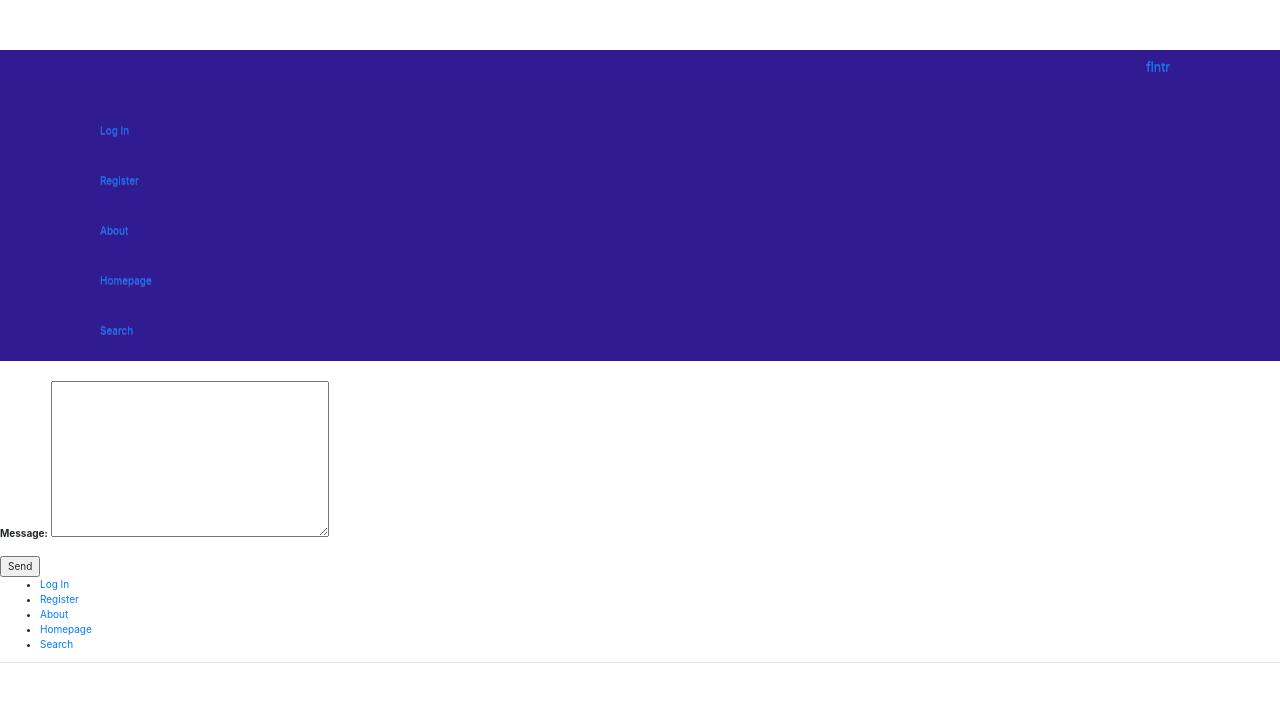
After one commit to mcwilson91/flntr, a Django app: a page that uses flntr_project/templates/flntr/send_request.html in a window 1280 px wide. The commit adds this page. Shown: the top 702 px of the page. Run offline with Django 3.2, Linux system fonts and the light colour scheme; data comes from the database, SQL or seed files in the repository; some libraries are stand-ins or nearby versions.

Commit message:
request form

```diff
--- a/flntr_project/flntr_app/forms.py
+++ b/flntr_project/flntr_app/forms.py
@@ -1,6 +1,6 @@
 from django import forms
 from django.contrib.auth.models import User, Group
-from flntr_app.models import Flat, FlatImage, StudentProfile, Room
+from flntr_app.models import Flat, FlatImage, StudentProfile, Room, Request
 from multiupload.fields import MultiImageField
 from django.forms.formsets import BaseFormSet
 
@@ -82,3 +82,9 @@ class ProfileForm(forms.ModelForm):
 	class Meta:
 		model = StudentProfile
 		fields = ('bio', 'picture')
+
+class RequestForm(forms.ModelForm):
+	message = forms.CharField(widget=forms.Textarea)
+	class Meta:
+		model = Request
+		fields = ('message',)
--- a/flntr_project/flntr_app/models.py
+++ b/flntr_project/flntr_app/models.py
@@ -74,10 +74,10 @@ class Request(models.Model):
 	student = models.ForeignKey(StudentProfile)
 	message = models.TextField(blank=True)
 
-	def save(self):
-		if not self.id:
-			self.landlord = self.room.flat.owner
-		super(Request, self).save()
+	#def save(self):
+	#	if not self.id:
+	#		self.landlord = self.room.flat.owner
+	#	super(Request, self).save()
 
 	def __str__(self):
 		return "%s %s" % (self.room, self.student)
--- a/flntr_project/flntr_app/urls.py
+++ b/flntr_project/flntr_app/urls.py
@@ -33,4 +33,6 @@ urlpatterns = [
         views.show_user_properties_aProperty, name='show_user_properties_aProperty'),
     url(r'^logout/$', views.user_logout, name='logout'),
 	url(r'^add_flat/$', views.add_flat, name='add_flat'),
+	url(r'^property/(?P<flat_id_slug>[\w\-]+)/send_request/(?P<room_number>[\w\-]+)$',
+        views.send_request, name='send_request'),
 ]
--- a/flntr_project/flntr_app/views.py
+++ b/flntr_project/flntr_app/views.py
@@ -2,8 +2,8 @@ from django.shortcuts import render, redirect
 from django.http import HttpResponseRedirect, HttpResponse
 from django.contrib.auth import authenticate, login
 from django.core.urlresolvers import reverse
-from flntr_app.models import Flat, FlatImage, StudentProfile, Landlord, Room
-from flntr_app.forms import AddFlatForm, FlatSearchForm, RoommateSearchForm, AgeForm, UserForm, AddFlatImageForm, ProfileForm, AddRoomForm
+from flntr_app.models import Flat, FlatImage, StudentProfile, Landlord, Room, Request
+from flntr_app.forms import AddFlatForm, FlatSearchForm, RoommateSearchForm, AgeForm, UserForm, AddFlatImageForm, ProfileForm, AddRoomForm, RequestForm
 from django.contrib.auth.models import User, Group
 from datetime import datetime, timedelta
 from django.contrib.auth.decorators import login_required
@@ -346,4 +346,28 @@ def add_flat(request):
 		flat_form = AddFlatForm()
 	return render(request, 'flntr/add_flat.html', {'flat_form':flat_form, 'image_form':image_form, 'room_formset':room_formset})
 
+def send_request(request, flat_id_slug, room_number):
+	request_form = RequestForm()
+	params = request.get_full_path().split('/')
+	flat = Flat.objects.get(slug=params[3])
+	room = Room.objects.get(flat=flat, roomNumber=params[5])
+
+	if request.method== 'POST':
+		request_form=RequestForm(request.POST)
+		if request_form.is_valid():
+			flat = Flat.objects.get(slug=flat_id_slug)
+			room = Room.objects.get(flat=flat, roomNumber=room_number)
+			#student = request.user
+			student = User.objects.get(username='n.nilsson@gmail.com')
+			student = StudentProfile.objects.get(user=student)
+			landlord = flat.owner
+			message = request_form.cleaned_data.get('message')
+
+			Request.objects.create(room=room, student=student, landlord=landlord, message=message)
+
+			return index(request)
+
+	return render(request, 'flntr/send_request.html', {'request_form':request_form, 'flat':flat, 'room':room})
+
+
 #def edit_flat(request):
--- /dev/null
+++ b/flntr_project/templates/flntr/send_request.html
@@ -0,0 +1,12 @@
+{% extends 'flntr/base.html' %}
+
+{% block title_block %}
+	this page works
+{% endblock %}
+{% block body_block %}
+	<form  method="post" action="{% url 'send_request' flat.slug room.roomNumber %}">
+		{% csrf_token %}
+		{{ request_form.as_p}}
+		<input type="submit" name="submit" value="Send"/>
+	</form>
+{% endblock %}
--- a/flntr_project/templates/flntr/show_property.html
+++ b/flntr_project/templates/flntr/show_property.html
@@ -95,7 +95,7 @@
 				<li>This room is available</li>
 				<li>Price: £{{ room.price }}</li>
 				<li>Size: {{ room.size }}</li>
-				<li>Request this room</li>
+				<li><a href="{% url 'send_request' flat.slug room.roomNumber %}">Request this room</a></li>
 				{% endif %}
 			</ul>
 			{% endfor %}
```
